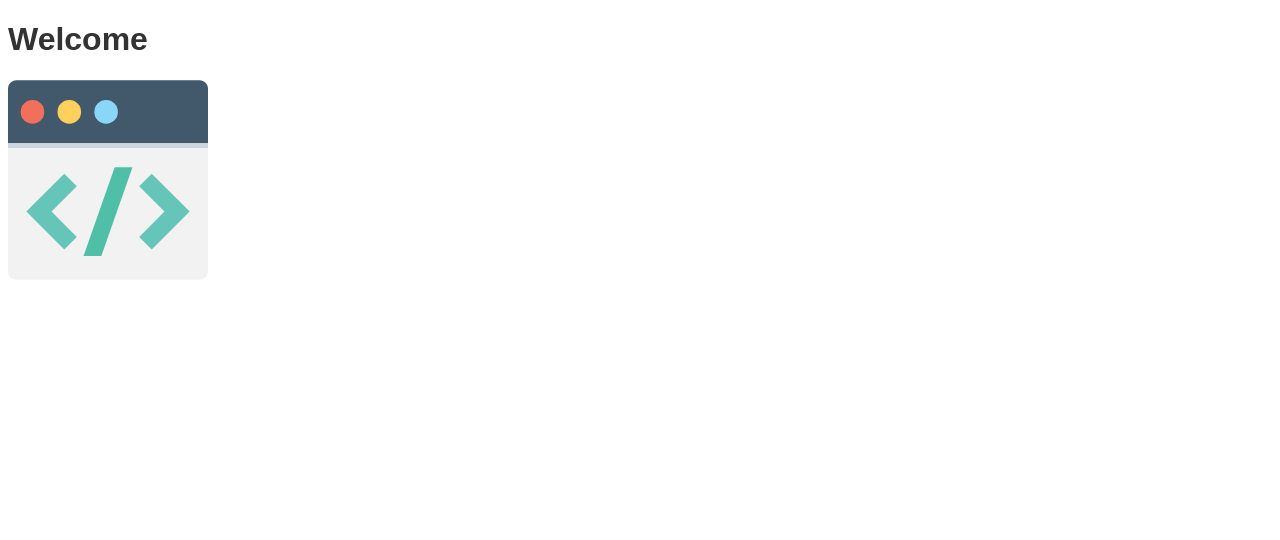
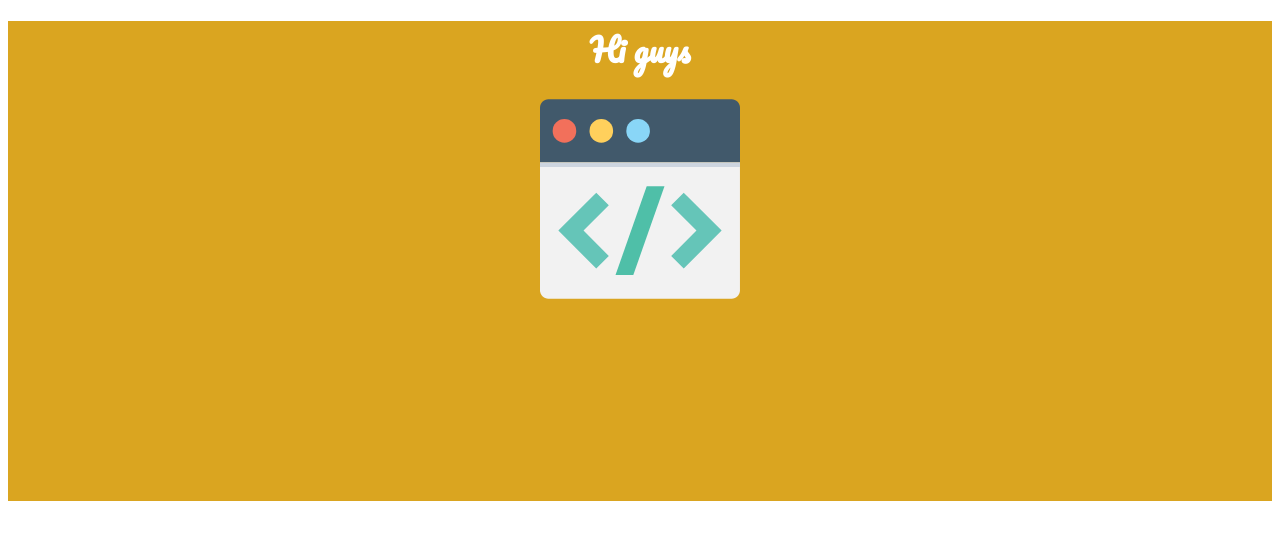
Before and after one commit to jeroenrodenburg/jeroenrodenburg.github.io, a plain HTML site: page index.html in a window 1280 px wide. Drawn offline with Linux system fonts and the light colour scheme.

Commit message:
add some styling to the header component

```diff
--- a/assets/styles/styles.css
+++ b/assets/styles/styles.css
@@ -8,11 +8,27 @@ img {
   height: auto;
 }
 
+h1 {
+  font-family: 'Pacifico', cursive;
+  color: #fff;
+}
+
 a {
   color: #333;
 }
 
-.site-header__logo img {
+.site-header {
+  min-height: 60vh;
+  background-color: goldenrod;
+}
+
+.site-header__logo {
+  text-align: center;
   width: 200px;
   height: auto;
+  margin: 0 auto;
 }
+
+.site-header__text {
+  text-align: center;
+}
--- a/index.html
+++ b/index.html
@@ -7,13 +7,14 @@
   <title>rodenbug.io</title>
   <meta name="keywords" content="Portfolio">
   <meta name="description" content="Portfolio">
+  <link href="https://fonts.googleapis.com/css?family=Pacifico" rel="stylesheet">
   <link rel="stylesheet" href="./assets/styles/styles.css">
   <link rel="shortcut icon" type="image/ico" href="assets/images/favicon.ico"/>
 </head>
 <body>
   <header class="site-header">
     <div class="site-header__text">
-      <h1 class="site-header__title">Welcome</h1>
+      <h1 class="site-header__title">Hi guys</h1>
     </div>
     <div class="site-header__logo">
       <img src="assets/images/logo.svg" alt="Logo">
```
